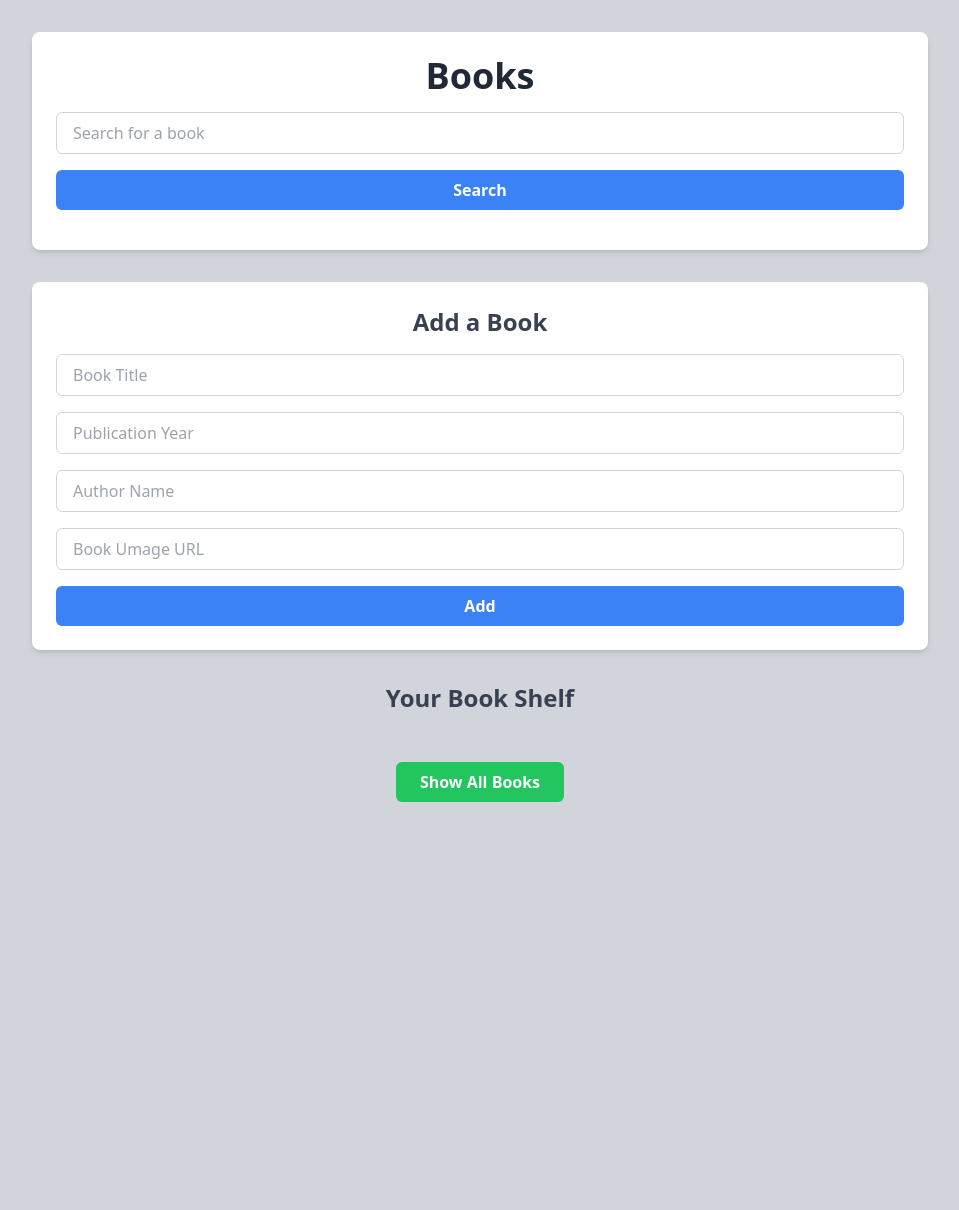
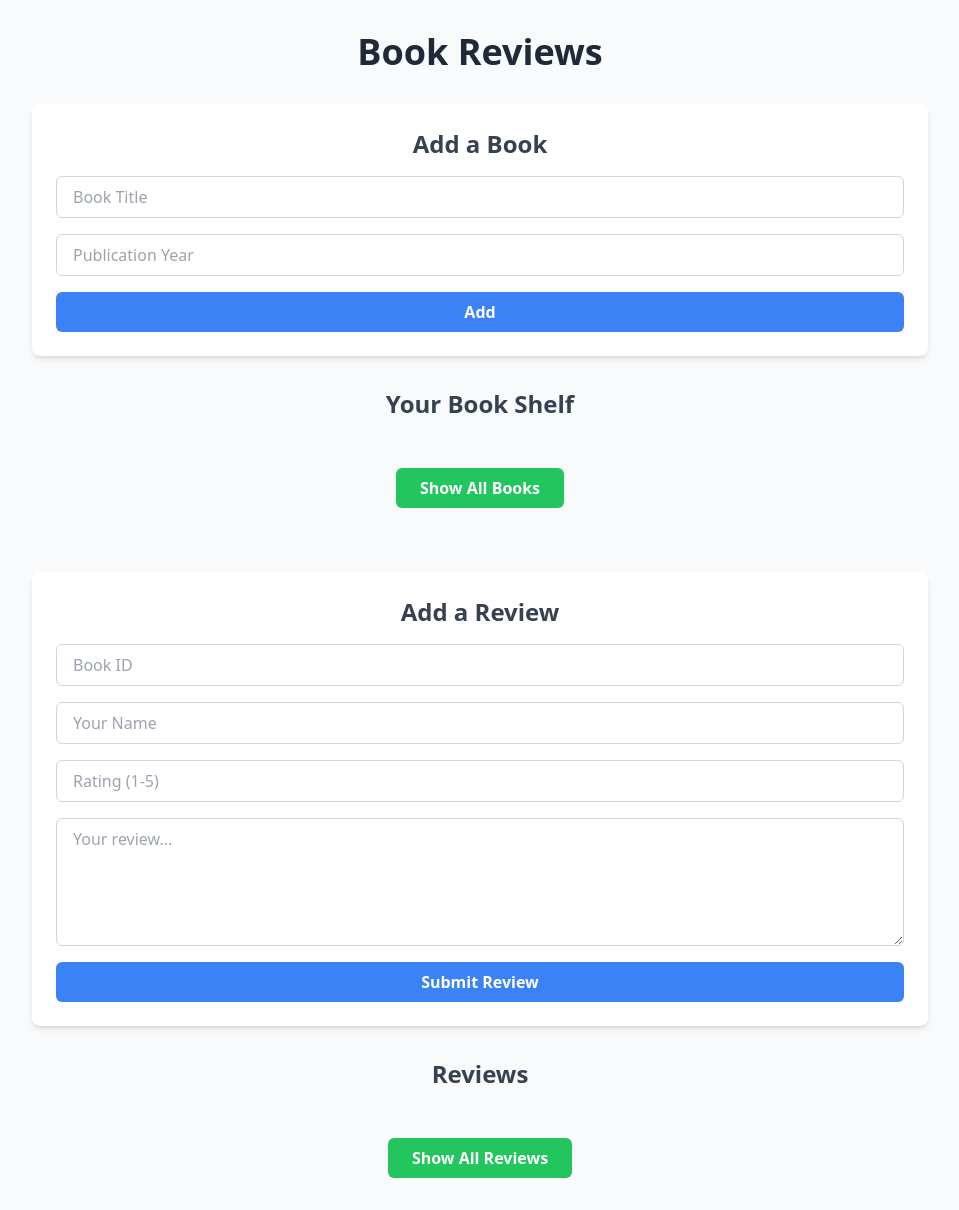
Before and after one commit to BrendanChermack/CSCI-414-Flask-deployment, a Flask app: page / in a window 1280 px wide. Shown: the whole page, without its empty margins (160-1119 px from the left). Before the commit the page ends 802 px from the top, so only its background shows below. Run offline with Flask 2, Linux system fonts and the light colour scheme; some libraries are stand-ins or nearby versions.

Commit message:
reviews html

```diff
--- a/templates/index.html
+++ b/templates/index.html
@@ -1,7 +1,5 @@
 <!DOCTYPE html>
-<html
-	lang="en"
-	class="h-full">
+<html lang="en">
 	<head>
 		<meta charset="UTF-8" />
 		<meta
@@ -11,32 +9,12 @@
 		<script src="https://cdn.tailwindcss.com"></script>
 	</head>
 
-	<body class="min-h-screen bg-gray-300 p-8">
-    <div>
+	<body class="bg-gray-50 p-8">
+		<div class="flex flex-col items-center justify-center max-w-4xl mx-auto space-y-8">
+			<h1 class="text-4xl font-bold text-gray-800 md-50">Book Reviews</h1>
 
-    </div>
-		<div
-			class="flex flex-col items-center justify-center max-w-4xl mx-auto space-y-8">
-			<div
-				class="flex flex-col items-center w-full bg-white p-6 rounded-lg shadow-md space-y-4">
-				<h1 class="text-4xl font-bold text-gray-800 md-50">Books</h1>
-				<input
-					type="text"
-					id="searchBox"
-					placeholder="Search for a book"
-					class="right w-full px-4 py-2 border border-gray-300 rounded-md focus:outline-none focus:ring-2 focus:ring-blue-500" />
-				<button
-					onclick="searchBooks()"
-					class="w-full bg-blue-500 hover:bg-blue-600 text-white font-semibold py-2 px-4 rounded-md transition duration-200">
-					Search
-				</button>
-				<div
-					id="searchResults"
-					class="w-full bg-grey-200 grid grid-cols-1 md:grid-cols-2 lg:grid-cols-3 gap-4"></div>
-			</div>
 			<!-- Add Book Section -->
-			<div
-				class="flex flex-col items-center justify-center w-full bg-white p-6 rounded-lg shadow-md space-y-4">
+			<div class="flex flex-col items-center justify-center w-full bg-white p-6 rounded-lg shadow-md space-y-4">
 				<h2 class="text-2xl font-semibold text-gray-700">Add a Book</h2>
 				<input
 					type="text"
@@ -48,28 +26,16 @@
 					id="publicationYear"
 					placeholder="Publication Year"
 					class="w-full px-4 py-2 border border-gray-300 rounded-md focus:outline-none focus:ring-2 focus:ring-blue-500" />
-				<input
-					type="text"
-					id="authorName"
-					placeholder="Author Name"
-					class="w-full px-4 py-2 border border-gray-300 rounded-md focus:outline-none focus:ring-2 focus:ring-blue-500" />
-          <input
-					type="text"
-					id="bookURL"
-					placeholder="Book Umage URL"
-					class="w-full px-4 py-2 border border-gray-300 rounded-md focus:outline-none focus:ring-2 focus:ring-blue-500" />
 				<button
 					onclick="addBook()"
-					class="w-full bg-blue-500 hover:bg-blue-600 text-white font-semibold py-2 px-4 rounded-md transition duration-200">
+					class="w-full bg-blue-500 hover:bg-blue-1000 text-white font-semibold py-2 px-4 rounded-md transition duration-200">
 					Add
 				</button>
 			</div>
 
 			<!-- Your Book Shelf -->
 			<div class="flex flex-col items-center justify-center w-full">
-				<h2 class="text-2xl font-bold text-center text-gray-700 mb-4">
-					Your Book Shelf
-				</h2>
+				<h2 class="text-2xl font-bold text-center text-gray-700 mb-4">Your Book Shelf</h2>
 				<div
 					id="bookList"
 					class="w-full grid grid-cols-1 md:grid-cols-2 lg:grid-cols-3 gap-4">
@@ -91,6 +57,53 @@
 				class="w-full grid grid-cols-1 md:grid-cols-2 lg:grid-cols-3 gap-4">
 				<!-- All books from server will appear here -->
 			</div>
+
+			<!-- Add Review Section -->
+			<div class="flex flex-col items-center justify-center w-full bg-white p-6 rounded-lg shadow-md space-y-4">
+				<h2 class="text-2xl font-semibold text-gray-700">Add a Review</h2>
+				<input
+					type="text"
+					id="bookId"
+					placeholder="Book ID"
+					class="w-full px-4 py-2 border border-gray-300 rounded-md focus:outline-none focus:ring-2 focus:ring-blue-500" />
+				<input
+					type="text"
+					id="userName"
+					placeholder="Your Name"
+					class="w-full px-4 py-2 border border-gray-300 rounded-md focus:outline-none focus:ring-2 focus:ring-blue-500" />
+				<input
+					type="number"
+					id="rating"
+					min="1"
+					max="5"
+					placeholder="Rating (1-5)"
+					class="w-full px-4 py-2 border border-gray-300 rounded-md focus:outline-none focus:ring-2 focus:ring-blue-500" />
+				<textarea
+					id="comment"
+					placeholder="Your review..."
+					class="w-full px-4 py-2 border border-gray-300 rounded-md focus:outline-none focus:ring-2 focus:ring-blue-500 h-32"></textarea>
+				<button
+					onclick="addReview()"
+					class="w-full bg-blue-500 hover:bg-blue-600 text-white font-semibold py-2 px-4 rounded-md transition duration-200">
+					Submit Review
+				</button>
+			</div>
+
+			<!-- Review List -->
+			<div class="w-full">
+				<h2 class="text-2xl font-bold text-center text-gray-700 mb-4">Reviews</h2>
+				<div id="reviewList" class="space-y-4">
+					<!-- Reviews will be dynamically displayed here -->
+				</div>
+			</div>
+
+			<!-- Show All Reviews Button -->
+			<button
+				id="showReviewsButton"
+				onclick="showAllReviews()"
+				class="bg-green-500 hover:bg-green-600 text-white font-semibold py-2 px-6 rounded-md transition duration-200">
+				Show All Reviews
+			</button>
 			<script src="{{ url_for('static', filename='script.js') }}"></script>
 		</div>
 	</body>
```
